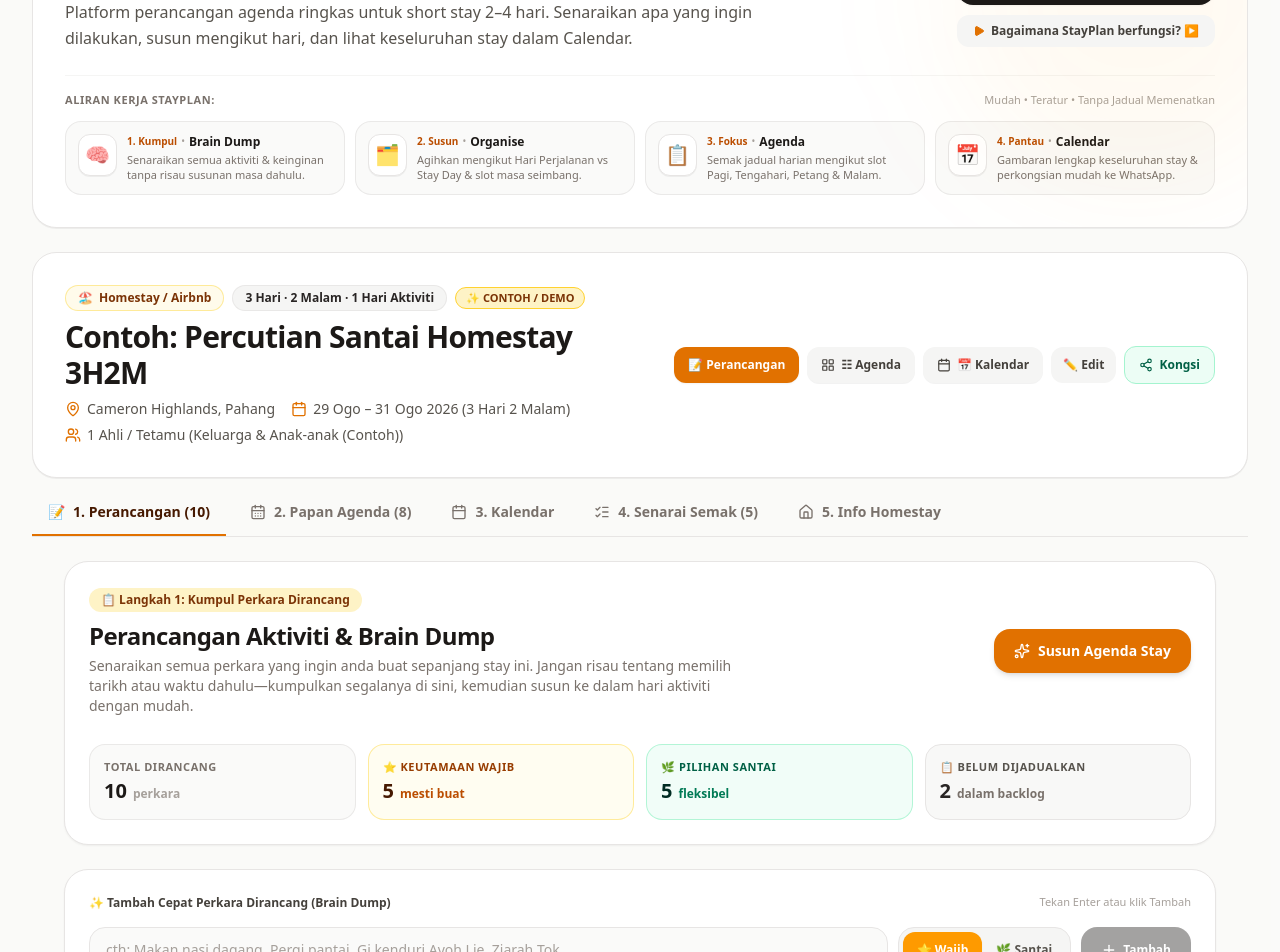
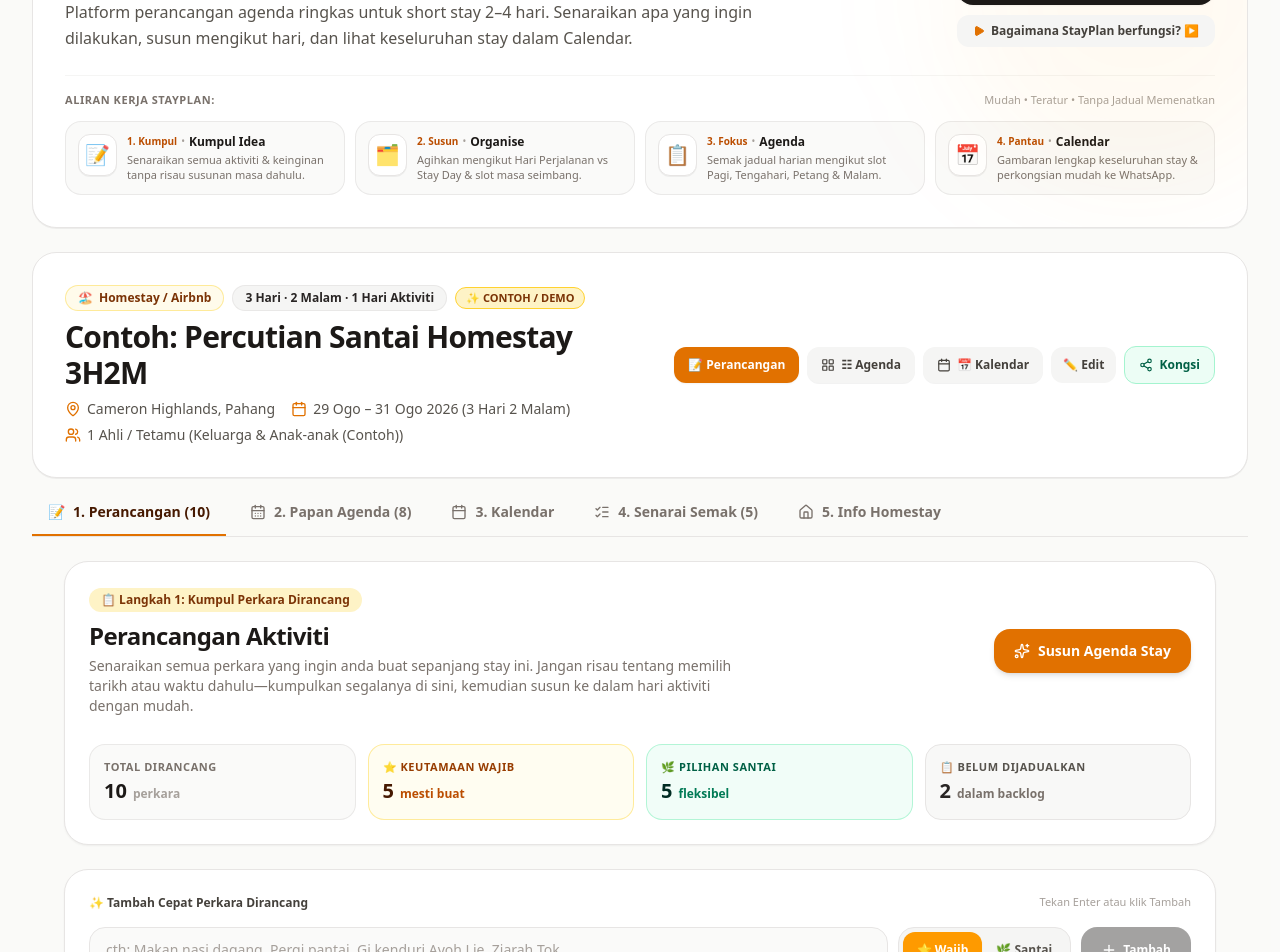
Before and after one commit to syncrozz/stayplan, a React (Vite) app: page / in a window 1280 px wide. Shown: the part 280-1232 px from the top of the page. Built offline with nearby package versions, Linux system fonts and the light colour scheme; no server answers.

Commit message:
edjustment 30.8.v1

```diff
--- a/src/App.tsx
+++ b/src/App.tsx
@@ -568,7 +568,7 @@
           </button>
         </div>
 
-        {/* Tab 1: Perancangan & Brain Dump (Step 1: List & Organise) */}
+        {/* Tab 1: Perancangan Aktiviti (Step 1: List & Organise) */}
         {activeTab === 'plan' && (
           <PlanBoard
             stay={activeStay}
--- a/src/components/PlanBoard.tsx
+++ b/src/components/PlanBoard.tsx
@@ -192,7 +192,7 @@
               <span>📋 Langkah 1: Kumpul Perkara Dirancang</span>
             </div>
             <h1 className="text-xl sm:text-2xl font-black text-stone-900 tracking-tight">
-              Perancangan Aktiviti & Brain Dump
+              Perancangan Aktiviti
             </h1>
             <p className="text-xs sm:text-sm text-stone-500 mt-1 max-w-2xl">
               Senaraikan semua perkara yang ingin anda buat sepanjang stay ini. Jangan risau tentang memilih tarikh atau waktu dahulu—kumpulkan segalanya di sini, kemudian susun ke dalam hari aktiviti dengan mudah.
@@ -261,7 +261,7 @@
       <div className="bg-white rounded-3xl border border-stone-200 shadow-xs p-5 sm:p-6 space-y-4">
         <div className="flex items-center justify-between">
           <label htmlFor="quick-brain-dump-input" className="text-xs font-bold text-stone-700 flex items-center gap-1.5">
-            <span>✨ Tambah Cepat Perkara Dirancang (Brain Dump)</span>
+            <span>✨ Tambah Cepat Perkara Dirancang</span>
           </label>
           <span className="text-[11px] text-stone-400">Tekan Enter atau klik Tambah</span>
         </div>
--- a/src/components/ShowcaseIntroHero.tsx
+++ b/src/components/ShowcaseIntroHero.tsx
@@ -4,7 +4,6 @@
   Lock,
   Play,
   ArrowRight,
-  Brain,
   Layers,
   CalendarDays,
   Calendar,
@@ -112,16 +111,16 @@
         </div>
 
         <div className="grid grid-cols-1 sm:grid-cols-2 md:grid-cols-4 gap-2.5">
-          {/* Step 1: Brain Dump */}
+          {/* Step 1: Kumpul Idea */}
           <div className="p-3 rounded-2xl bg-stone-50/90 border border-stone-200/80 flex items-start gap-2.5">
             <span className="text-xl p-1.5 rounded-xl bg-white border border-stone-200 shadow-2xs shrink-0">
-              🧠
+              📝
             </span>
             <div>
               <div className="flex items-center gap-1">
                 <span className="text-[10px] font-bold text-amber-700">1. Kumpul</span>
                 <span className="text-[10px] text-stone-400">•</span>
-                <h4 className="text-xs font-bold text-stone-900">Brain Dump</h4>
+                <h4 className="text-xs font-bold text-stone-900">Kumpul Idea</h4>
               </div>
               <p className="text-[11px] text-stone-500 mt-0.5 leading-snug">
                 Senaraikan semua aktiviti & keinginan tanpa risau susunan masa dahulu.
--- a/src/components/WalkthroughModal.tsx
+++ b/src/components/WalkthroughModal.tsx
@@ -25,9 +25,9 @@
 const STEPS = [
   {
     step: 1,
-    title: 'Kumpul Idea (Brain Dump)',
+    title: 'Kumpul Idea & Aktiviti',
     tagline: 'Senaraikan apa yang ingin dilakukan',
-    icon: '🧠',
+    icon: '📝',
     desc: 'Tulis semua perkara atau tempat yang anda ingin kunjungi tanpa risau tentang susunan masa dahulu.',
     tip: 'Contoh: Makan nasi dagang, ziarah Tok, beli keropok lekor, santai kopi petang.'
   },
```
